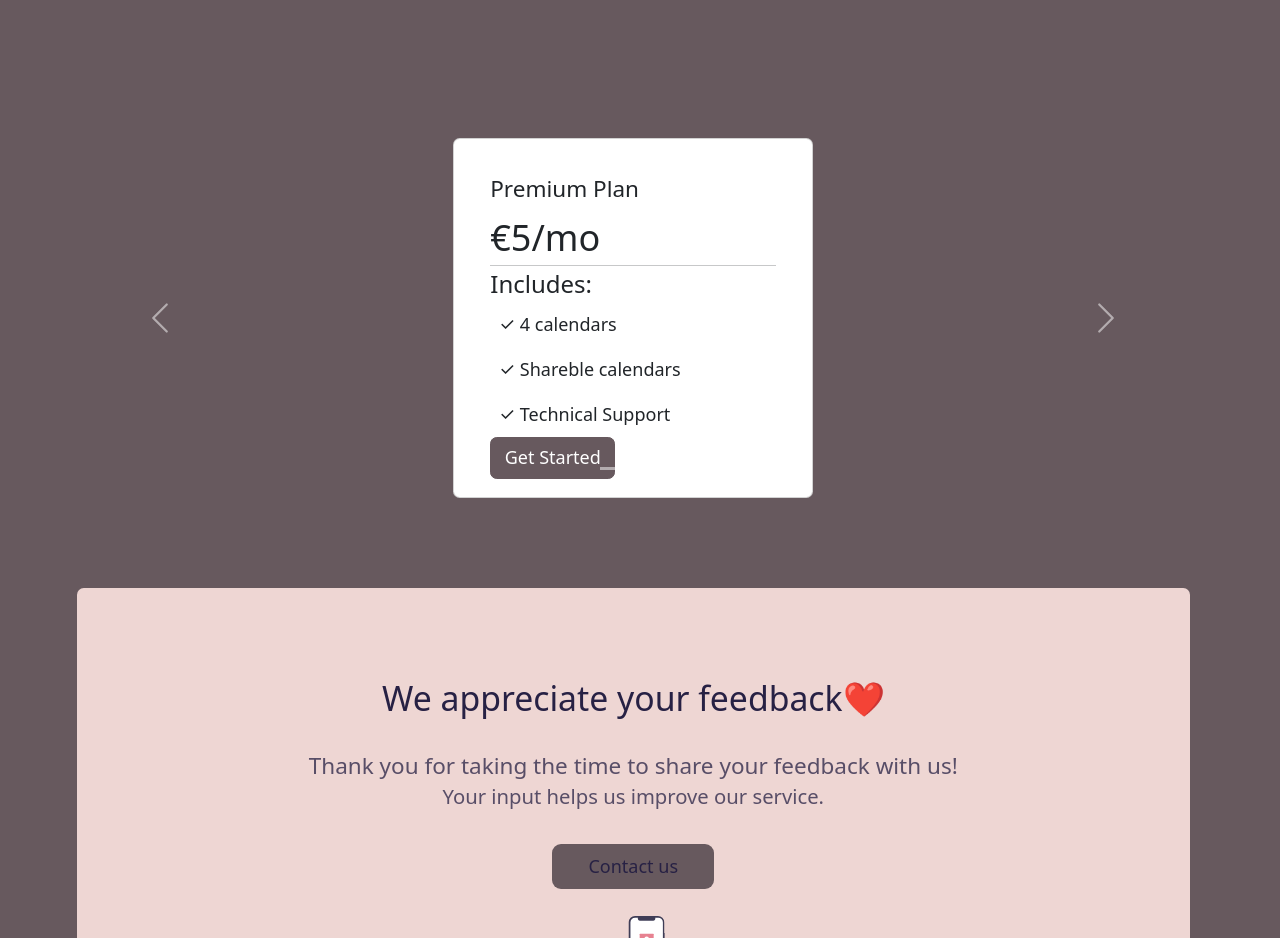
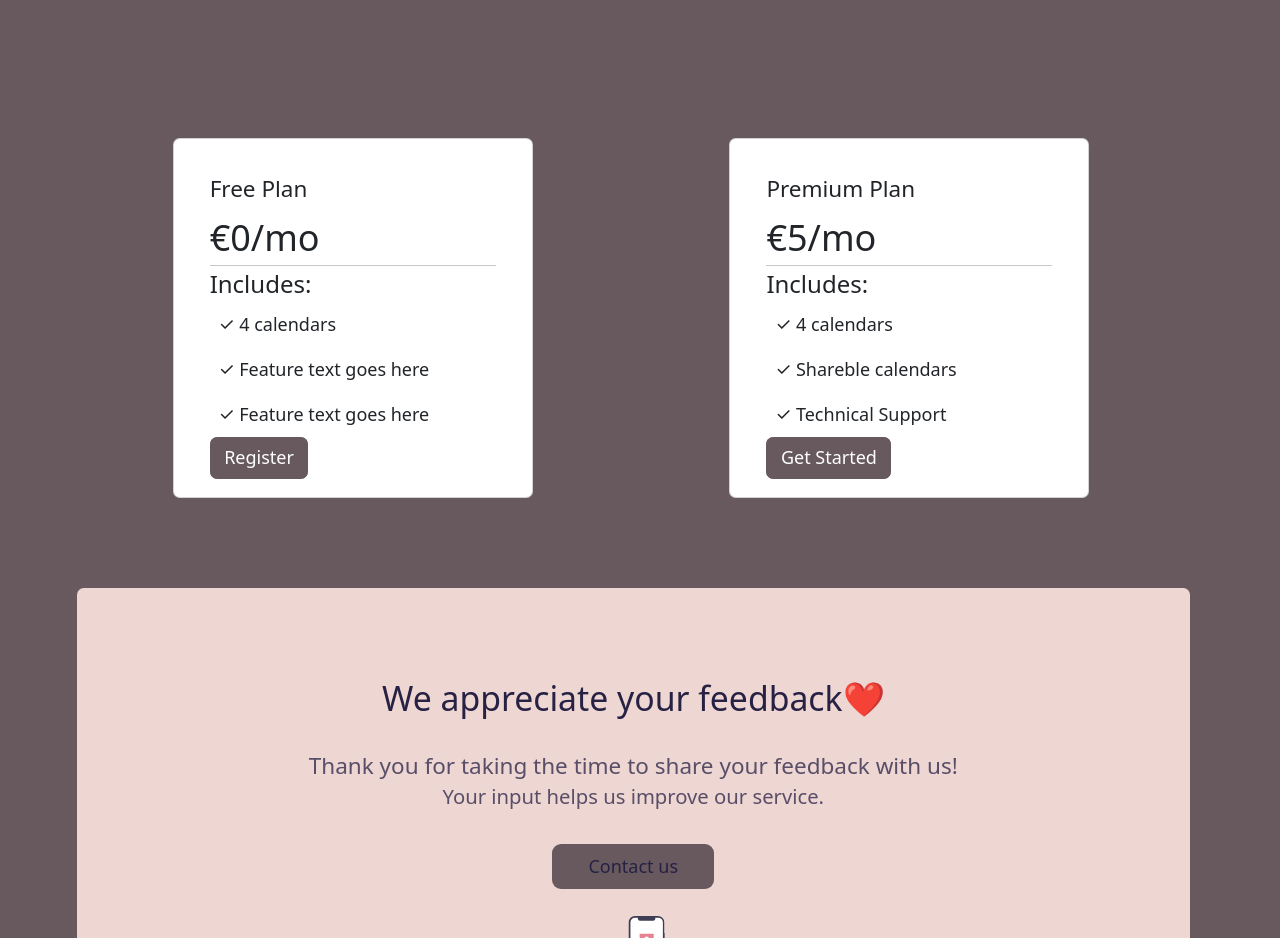
Before and after one commit to JoonAro/calendarMaker, a React (Vite) app: page / in a window 1280 px wide. Shown: the part 1400-2338 px from the top of the page. Built offline with nearby package versions, Linux system fonts and the light colour scheme; no server answers.

Commit message:
deleting carousel from Home, Cards with payment

```diff
--- a/src/routes/Home.jsx
+++ b/src/routes/Home.jsx
@@ -1,6 +1,5 @@
 import Carousel from '../components/Carousel';
 import { Container, Row, Col, Card, Button } from 'react-bootstrap';
-import { Carousel as CarouselBS } from 'react-bootstrap';
 import icon3 from '../assets/icon3.svg';
 import icon4 from '../assets/icon4.svg';
 import { Link } from 'react-router-dom';
@@ -59,8 +58,6 @@
         </div>
       </div>
       <Row className="mt-5 mr-0 mr-l0s" style={{ padding: "5rem" }}>
-        <CarouselBS>
-          <CarouselBS.Item>
         <Col className="d-flex justify-content-center">
           <Card style={{ padding: "1rem", width: '20rem', height: "20rem" }}>
             <Card.Body>
@@ -81,9 +78,7 @@
         </Col>
 
 
-          </CarouselBS.Item>
-          <CarouselBS.Item>
-            <Col className="d-flex justify-content-center">
+        <Col className="d-flex justify-content-center" style={{ padding: "0 1rem" }}>
           <Card style={{ padding: "1rem", width: '20rem', height: "20rem" }}>
             <Card.Body>
               <Card.Title>Premium Plan</Card.Title>
@@ -102,8 +97,6 @@
           </Card>
         </Col>
 
-          </CarouselBS.Item>
-        </CarouselBS>
 
         <div className={`${smallBackground} flex flex-col justify-center items-center mt-20 w-full py-20 rounded-md mb-4`}>
           <div className='flex flex-col justify-center items-center'>
@@ -116,7 +109,7 @@
           </Link>
           <img className='h-16 hover:-translate-y-1 hover:scale-125' src={icon4} alt="icon4" />
         </div>
-      </Row>
+      </Row >
 
     </Container >
   );
```
Lines whose indentation alone changed are shown as unchanged.
